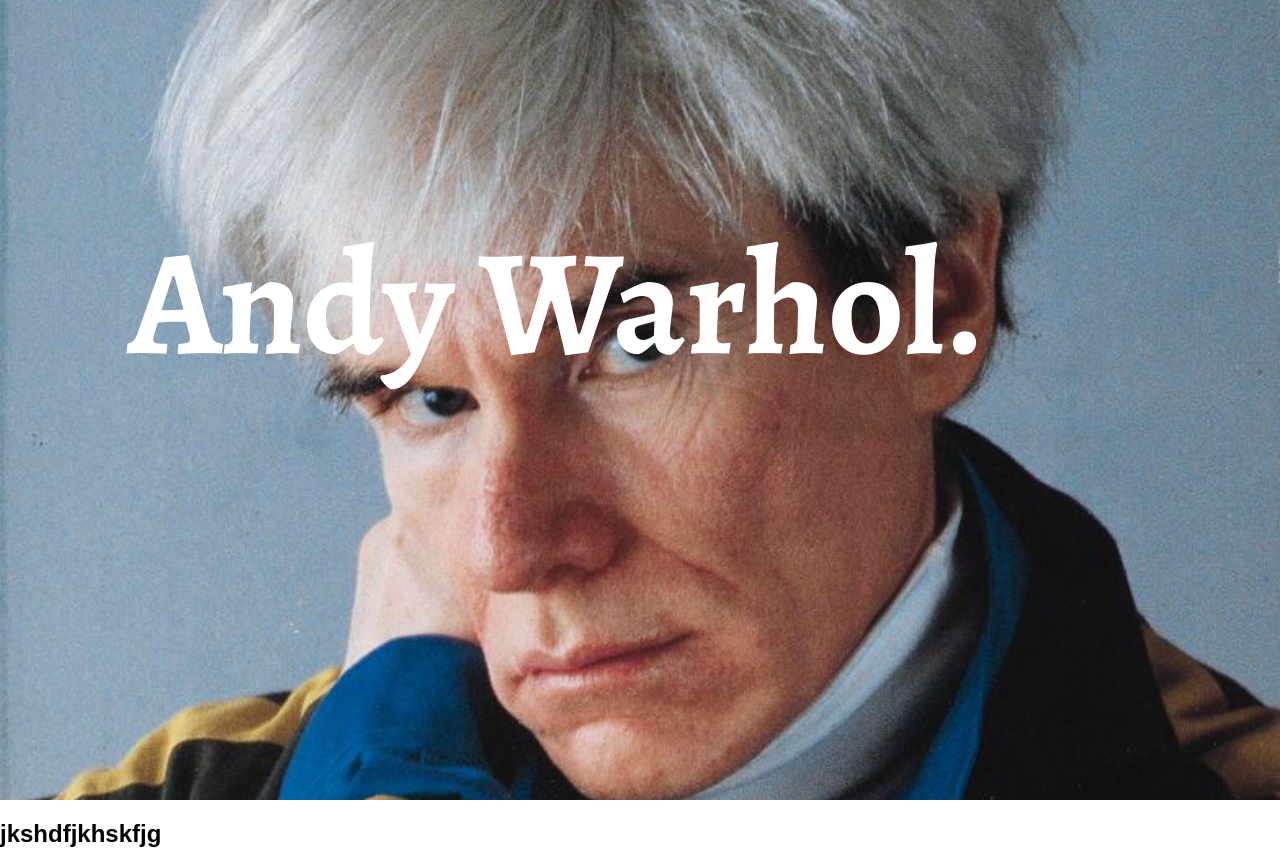
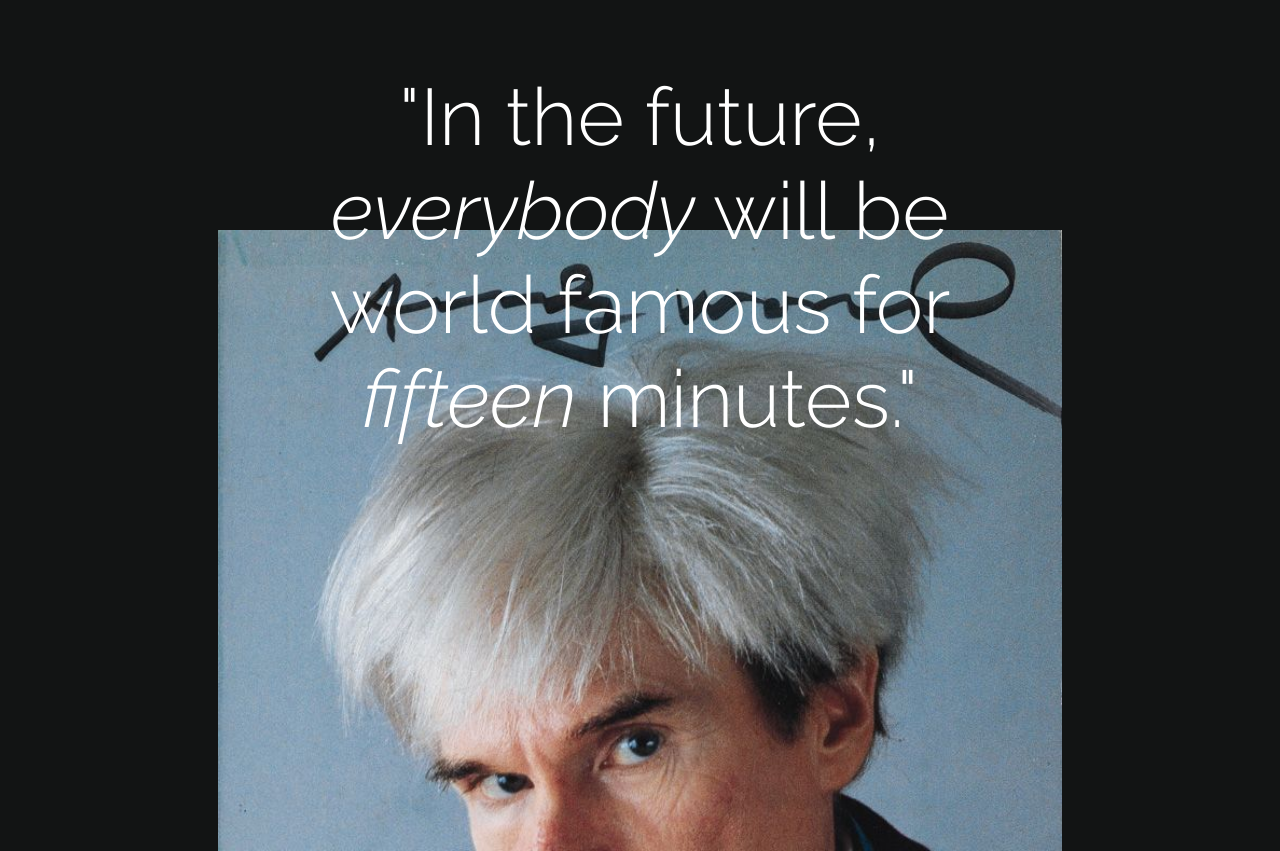
Before and after one commit to za-h-ra/andy-warhol-tribute-page, a plain HTML site: page index.html in a window 1280 px wide. Shown: the top 851 px of the page. Drawn offline with nearby package versions, Linux system fonts and the light colour scheme; a web font is replaced by a local one.

Commit message:
CSSing, adding some styles to header

```diff
--- a/index.html
+++ b/index.html
@@ -7,15 +7,17 @@
     <link rel="stylesheet" href="style.css" />
   </head>
   <body>
-    <main class="hero">
-      <div class="hero__img">
-        <div class="hero__container">
-          <div class="hero__text">
-            <h1>Andy Warhol.</h1>
-          </div>
+    <header class="hero">
+      <div class="container">
+        <div class="hero__text">
+          <p class="hero__content">
+            "In the future, <span class="accent">everybody</span> will be world
+            famous for <span class="accent">fifteen</span> minutes."
+          </p>
         </div>
+        <img class="hero__img" src="assets/warhol1.jpeg" alt="andy warhol photo">
+        <h1 class="hero__title">Andy Warhol</h1>
       </div>
-    </main>
-    <h2>jkshdfjkhskfjg</h2>
+    </header>
   </body>
 </html>
--- a/style.css
+++ b/style.css
@@ -1,12 +1,11 @@
-@import url("https://fonts.googleapis.com/css2?family=Alegreya:ital,wght@0,400;0,500;0,700;0,800;1,400&family=Miriam+Libre:wght@400;700&display=swap");
+@import url("https://fonts.googleapis.com/css2?family=Raleway:ital,wght@0,100;0,200;0,300;0,400;0,500;0,600;0,700;1,100;1,200;1,300;1,400;1,500;1,600;1,700&display=swap");
 
-/* font-family: 'Alegreya', serif;
-font-family: 'Miriam Libre', sans-serif; */
+/*font-family: 'Raleway', sans-serif; */
 
 :root {
-  --primary-font: "Alegreya", serif;
+  --primary-font: "Raleway", sans-serif;
   --seconary-font: "Miriam Libre", sans-serif;
-  --background-color: #ed4c67;
+  --background-color: #121414;
   --primary-font-color: #ffffff;
   --secondary-font-color: #130f40;
 }
@@ -20,45 +19,55 @@ font-family: 'Miriam Libre', sans-serif; */
 html {
   scroll-behavior: smooth;
   font-size: 62.5%;
+  background: var(--background-color);
+  color: var(--primary-font-color);
 }
 
 body {
-  font-family: var(--seconary-font);
+  font-family: var(--primary-font);
   font-size: 1.6rem;
   margin: 0;
 }
 
-
-.hero__img {
-  background-image: url(assets/warhol1.jpeg);
-  background-repeat: no-repeat;
-  background-size: cover;
-  background-position: 50% 50%;
-  background-attachment: fixed;
+.hero {
+  margin: 10rem;
   padding: 100px 0;
-  height: 100vh;
-  overflow: hidden;
-
 }
 
-.hero__container {
+.container {
+  margin: 0 auto;
   width: 80%;
   max-width: 1100px;
-  margin: 0 auto;
-
 }
 
 .hero__text {
-  color: #ffffff;
-  position: absolute;
-  bottom: -20;
-
+  width: 80%;
+  margin-left: auto;
+  margin-right: auto;
+  text-align: center;
+  position: relative;
 }
 
-h1 {
-  font-family: var(--primary-font);
-  font-size: 15rem;
-  text-align: center;
+.hero__content {
+  font-size: 8rem;
+  font-weight: 300;
+  position: absolute;
+  z-index: 1;
+  margin-top: -15rem;
+}
 
+.hero__content .accent {
+  font-style: italic;
+}
 
+.hero__img {
+  display: block;
+  width: 100%;
+  padding: 1rem;
+  margin-top: 2rem;
 }
+
+.hero__title {
+  font-size: 9rem;
+  font-weight: 500;
+}
```
